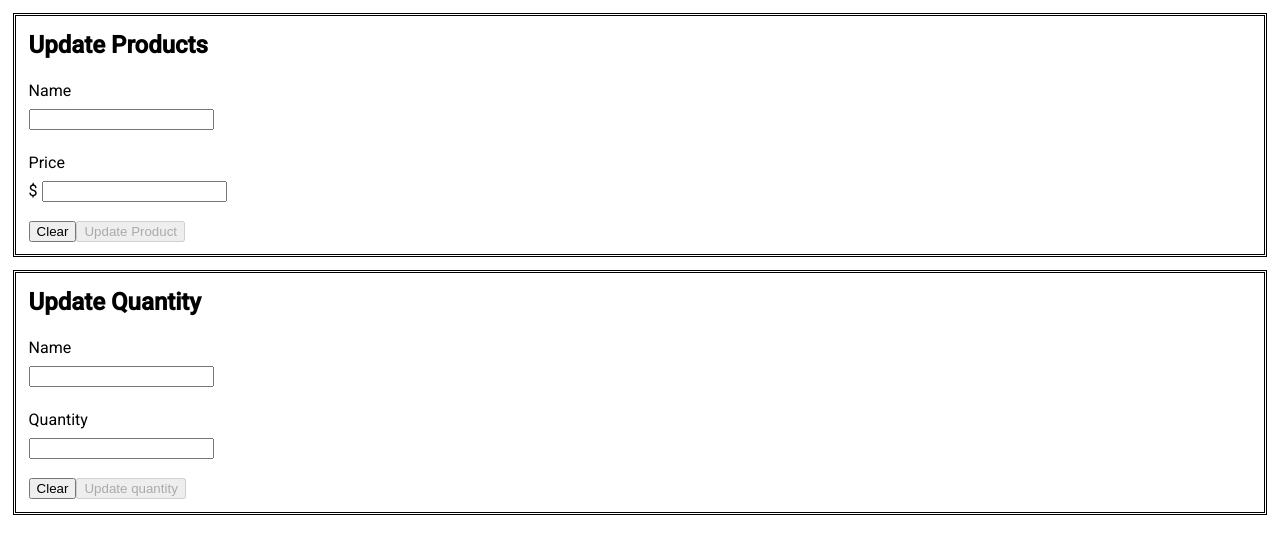
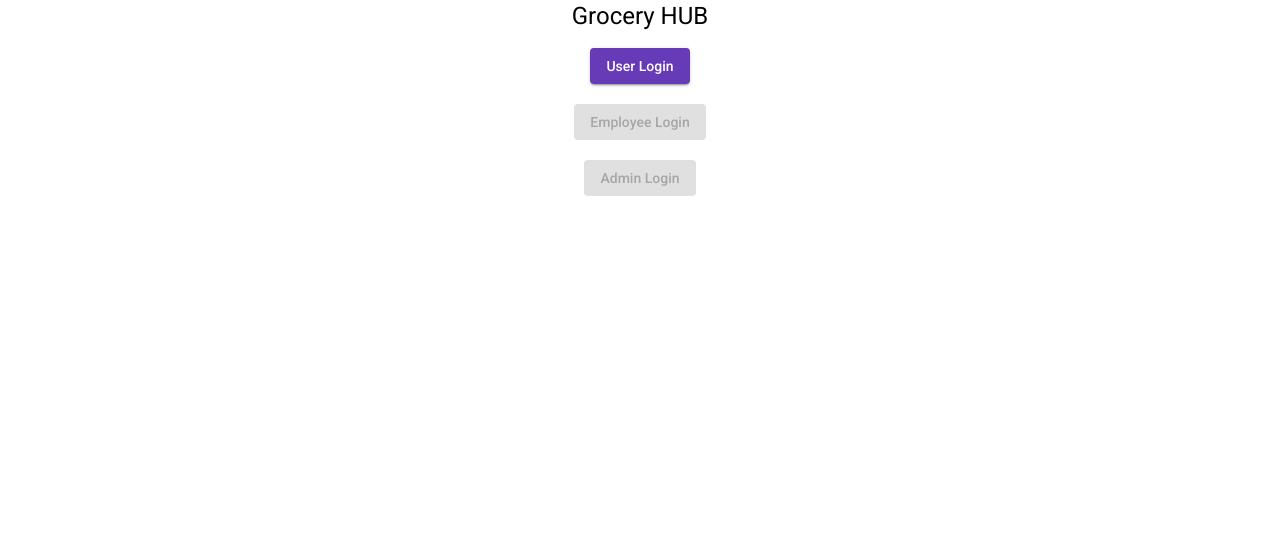
Before and after one commit to Shubhankar100/Shubhankar, an Angular app in the folder grocer/: page / in a window 1280 px wide. Shown: the top 554 px of the page. Built offline with nearby package versions, Linux system fonts and the light colour scheme.

Commit message:
Fixed main screen

```diff
--- a/grocer/src/app/app.component.html
+++ b/grocer/src/app/app.component.html
@@ -1,8 +1,3 @@
 <div>
-  <!-- <app-login></app-login> -->
-   <!-- <app-add-products></app-add-products>  -->
-   <!-- <app-delete-products></app-delete-products>  -->
-   <app-update-products></app-update-products>
-  <!-- <app-admin-portal></app-admin-portal>  -->
-   <!-- <router-outlet></router-outlet>  -->
+  <router-outlet></router-outlet>
 </div>
--- a/grocer/src/app/first-page/first-page.component.html
+++ b/grocer/src/app/first-page/first-page.component.html
@@ -1,11 +1,9 @@
 <div style="text-align: center;">
     <h1>Grocery HUB</h1>
     <!--Insert each login option-->
-    <a routerLink="/userLogin">User Login</a>
-    <br>
     <button mat-raised-button color="primary" routerLink="/userLogin">User Login</button>
     <br><br>
     <button mat-flat-button color="primary" disabled>Employee Login</button>
     <br><br>
-    <button mat-flat-button color="accent" routerLink="/adminSandbox">Admin Login</button>
+    <button mat-flat-button color="accent" disabled>Admin Login</button>
 </div>
```
